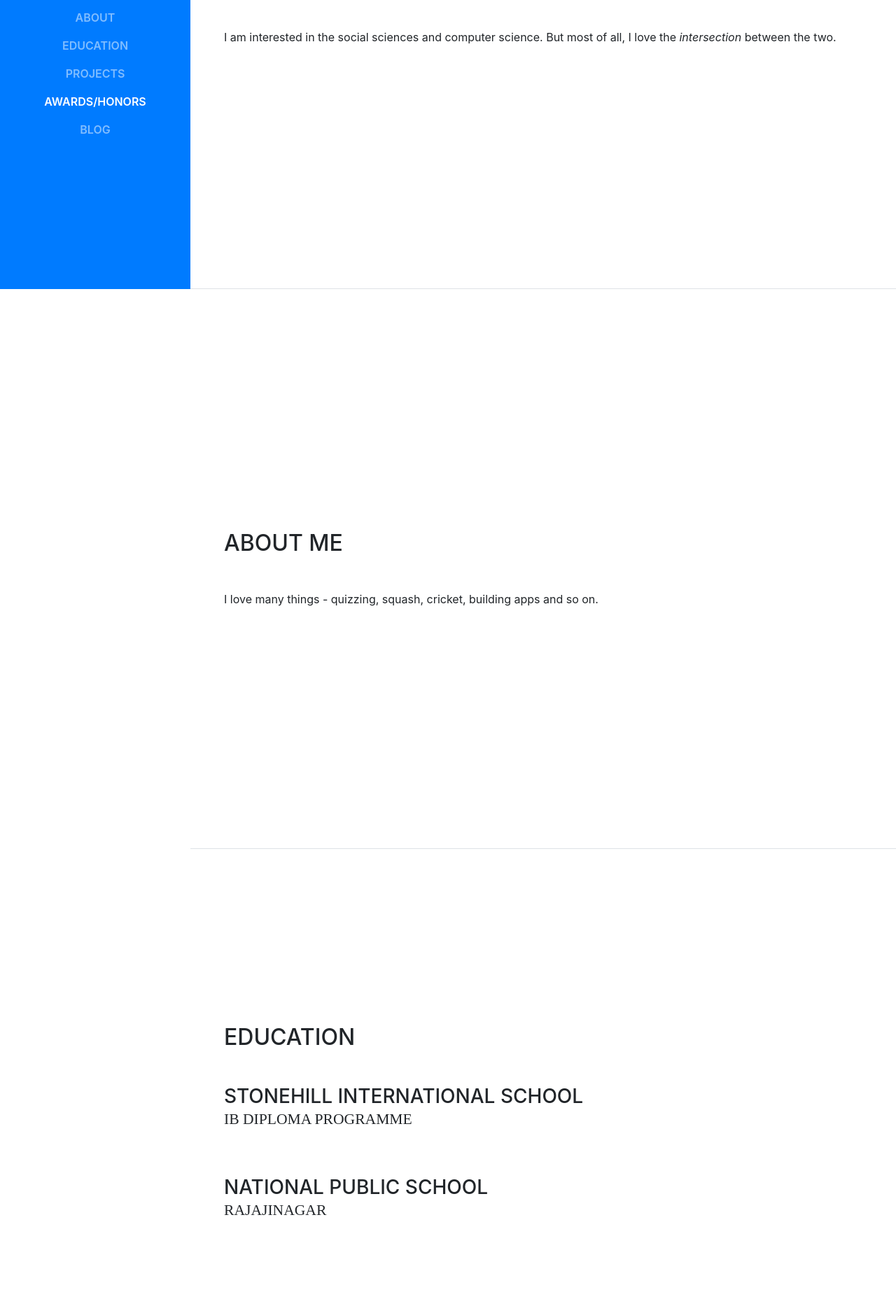
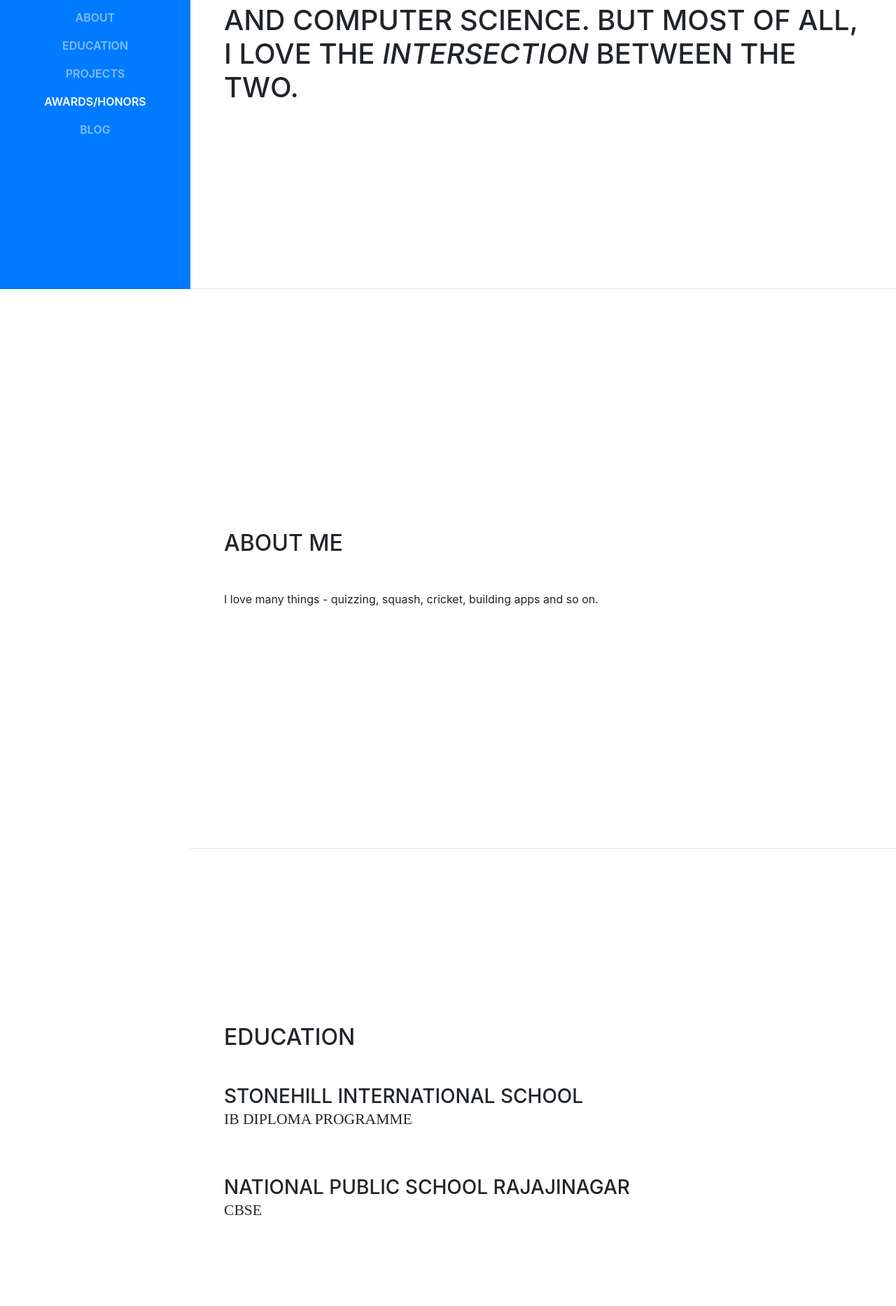
Before and after one commit to TheShashank/TheShashank.github.io, a website with bundled scripts: page index.html in a window 1280 px wide. Shown: the part 387-2253 px from the top of the page at 70% size. Built offline with nearby package versions, Linux system fonts and the light colour scheme; a web font is replaced by a local one.

Commit message:
New commit

```diff
--- a/index.html
+++ b/index.html
@@ -68,7 +68,7 @@
           <div class="subheading mb-5">
             <a href="mailto:contact@shashankr.me">contact@shashankr.me</a>
           </div>
-          <p class="mb-5">I am interested in the social sciences and computer science. But most of all, I love the <i>intersection</i> between the two. </p>
+          <h1 class="mb-5">I am interested in the social sciences and computer science. But most of all, I love the <i>intersection</i> between the two. </p>
 
         </div>
       </section>
@@ -95,8 +95,8 @@
 
           <div class="resume-item d-flex flex-column flex-md-row">
             <div class="resume-content mr-auto">
-              <h3 class="mb-0">National Public School</h3>
-              <div class="subheading mb-3">Rajajinagar</div>
+              <h3 class="mb-0">National Public School Rajajinagar</h3>
+              <div class="subheading mb-3">CBSE</div>
 
             </div>
 
@@ -116,7 +116,7 @@
         <div class="my-auto">
           <h2 class="mb-5">Projects.</h2>
           <p>Mainpoint.co</p>
-          <p class="mb-0">When forced indoors, I follow a number of sci-fi and fantasy genre movies and television shows, I am an aspiring chef, and I spend a large amount of my free time exploring the latest technolgy advancements in the front-end web development world.</p>
+          <p class="mb-0">Sup?</p>
         </div>
       </section>
 
```
